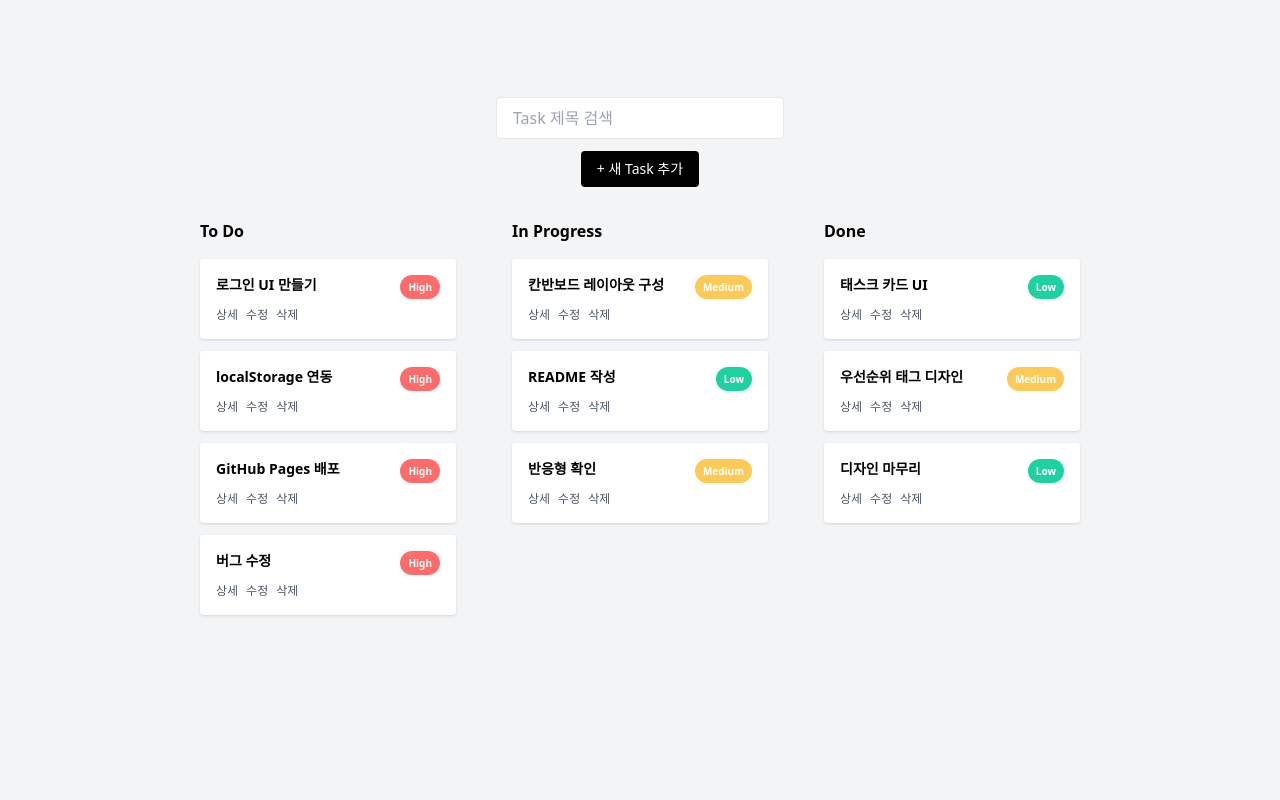
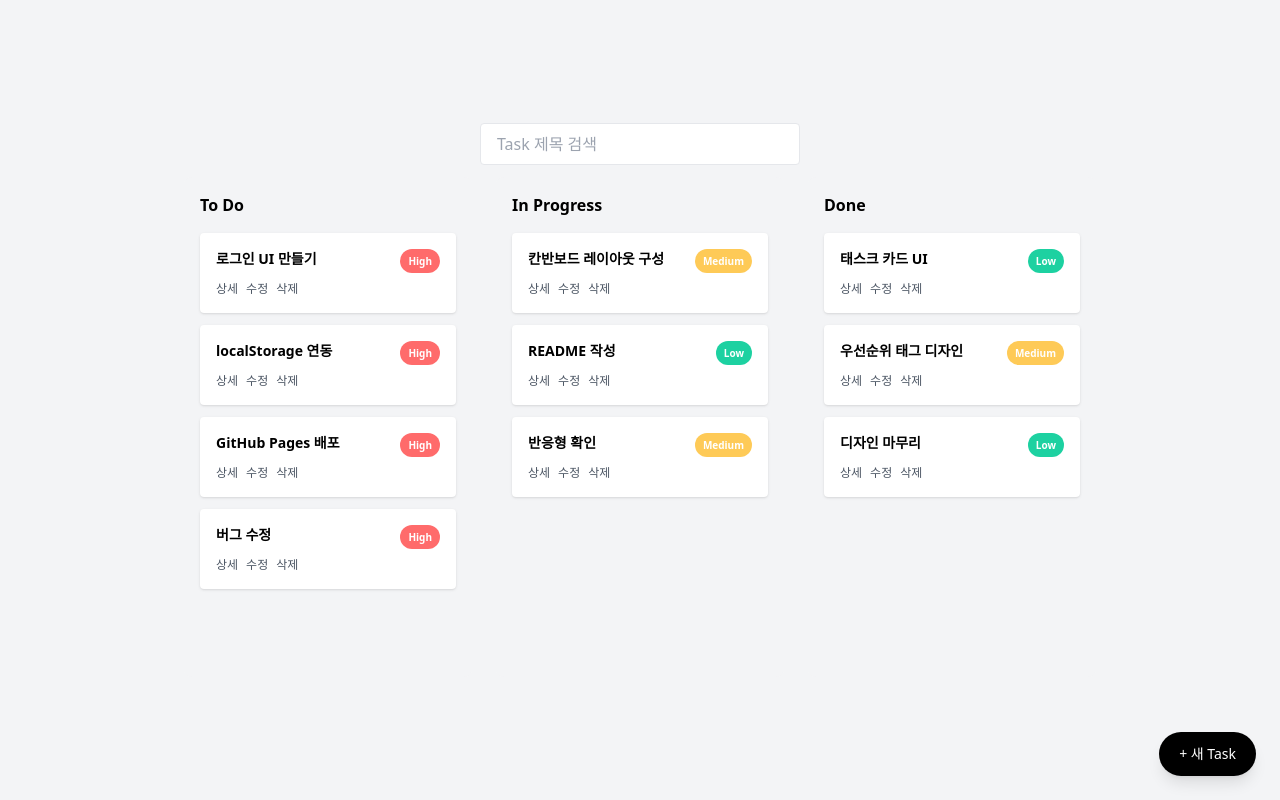
Before and after one commit to minseonkkim/synclife_dashboard, a React (Vite) app: page / in a window 1280 px wide. Built offline with nearby package versions, Linux system fonts and the light colour scheme.

Commit message:
style: 태스크 추가 버튼 위치 수정

```diff
--- a/src/components/KanbanBoard.tsx
+++ b/src/components/KanbanBoard.tsx
@@ -106,7 +106,7 @@ const KanbanBoard = ({
             value={searchKeyword}
             onChange={(e) => setSearchKeyword(e.target.value)}
             placeholder="Task 제목 검색"
-            className="w-72 px-4 py-2 border rounded"
+            className="w-80 px-4 py-2 border rounded"
           />
 
           {searchKeyword && (
@@ -145,12 +145,19 @@ const KanbanBoard = ({
         )}
 
         {/* 추가 버튼 */}
-        <div className="flex justify-center mb-4">
+        <div className="fixed bottom-6 right-6 z-40">
           <button
             onClick={() => setShowModal(true)}
-            className="bg-black text-white text-sm px-4 py-2 rounded hover:opacity-80"
+            className="
+      bg-black text-white
+      text-sm
+      px-5 py-3
+      rounded-full
+      shadow-lg
+      hover:opacity-80
+    "
           >
-            + 새 Task 추가
+            + 새 Task
           </button>
         </div>
 
```
